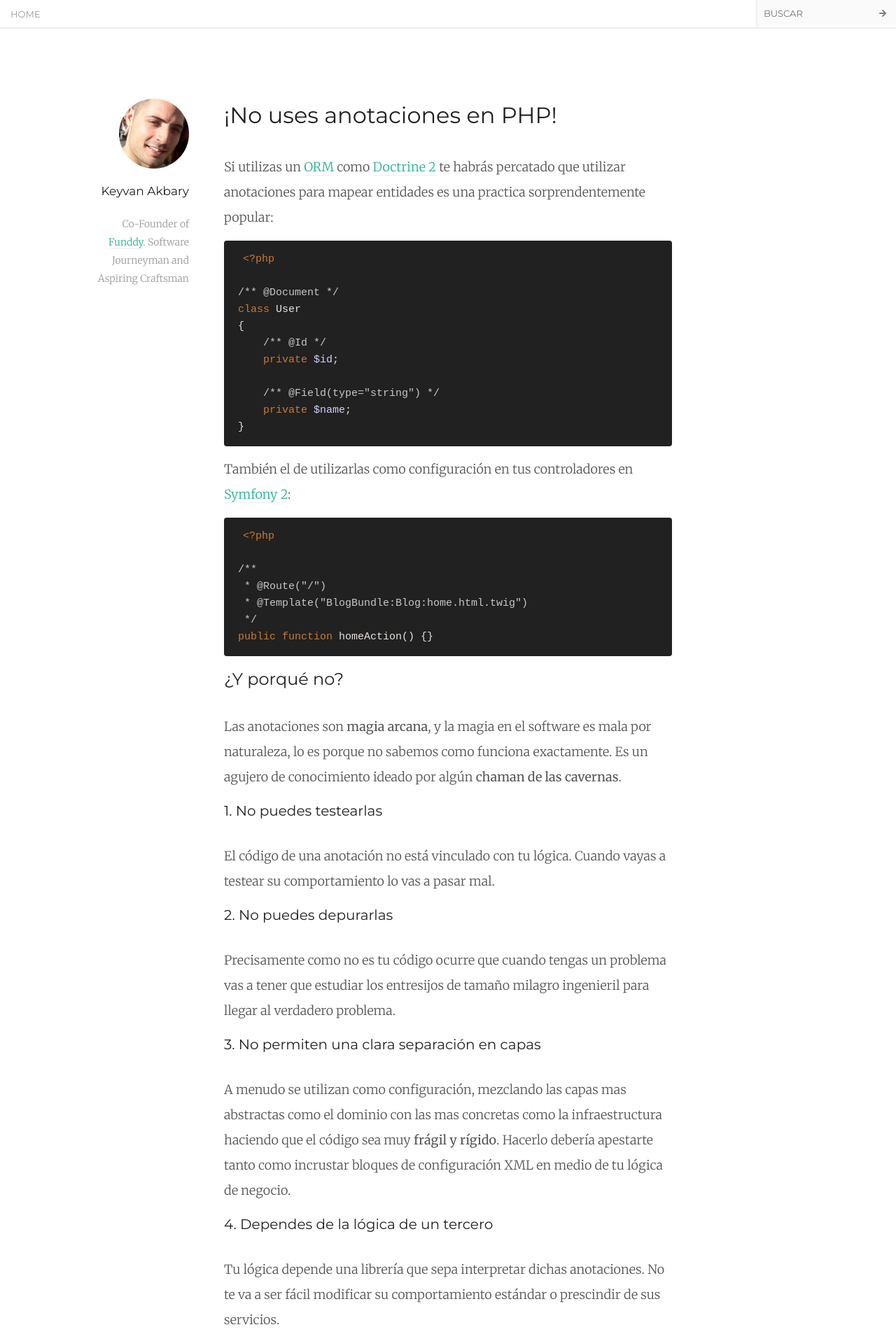
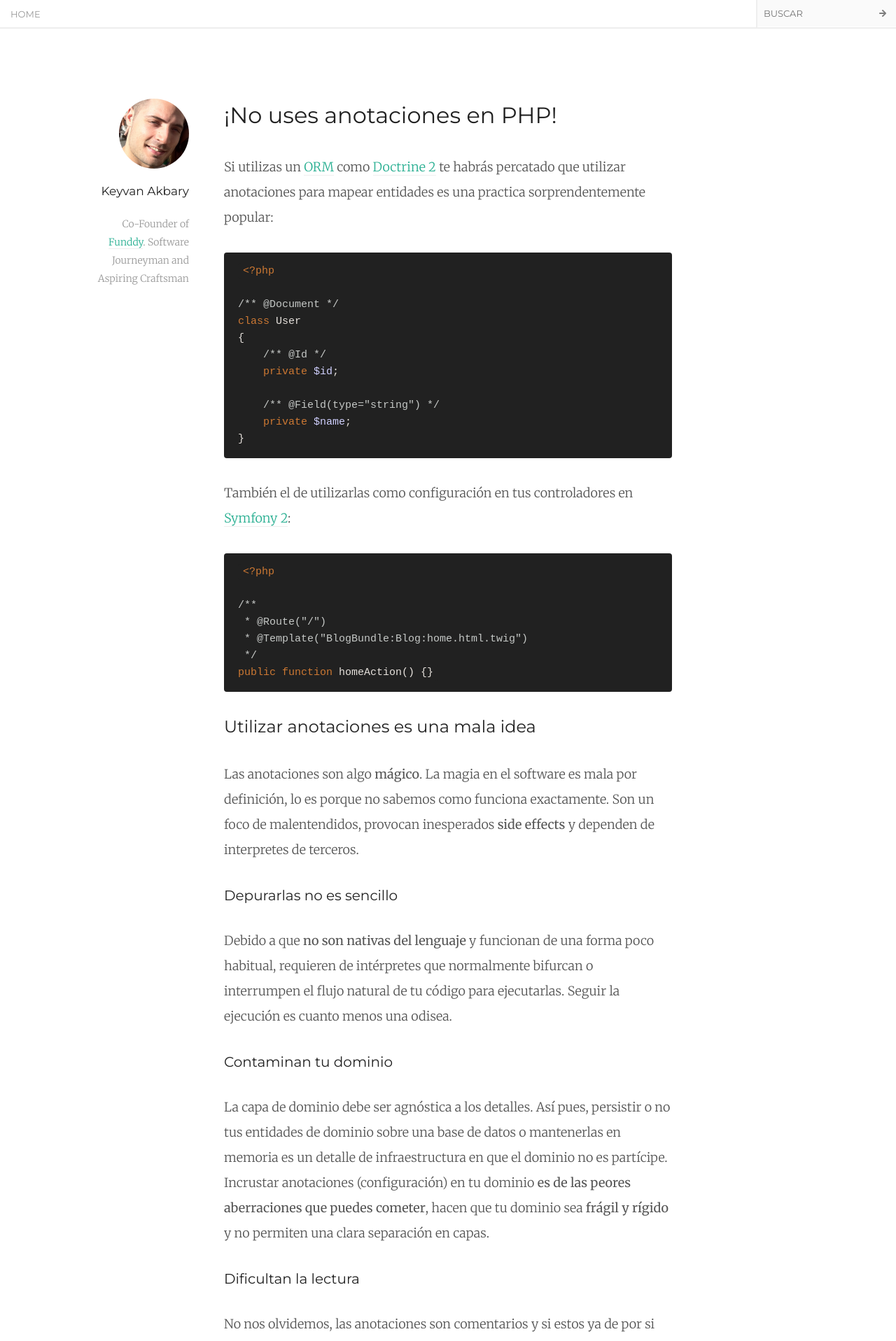
Before and after one commit to keyvanakbary/keyvanakbary.com, a Jekyll site: the page built from _posts/2013-08-25-no-uses-anotaciones-en-php.md, in a window 1280 px wide. Shown: the top 1917 px of the page at 70% size. Built offline with Jekyll 4.4.1, drawn with Linux system fonts in a browser that asks for light colours; nearby versions of some CDN libraries; Markdown is read by kramdown in place of the engine named in the settings; comment, search, counter and statistics services are not loaded; some of the changed text lies outside the part shown.

Commit message:
Improved performance. Fixed CSS. Updated annotations article

```diff
--- a/_layouts/default.html
+++ b/_layouts/default.html
@@ -41,7 +41,7 @@
 
         <div id="author" class="rounded">
             <a class="portrait" href="https://twitter.com/keyvanakbary">
-                <img src="/assets/images/keyvan2.png" alt="portrait">
+                <img src="/assets/images/keyvan.png" alt="portrait">
             </a>
             <p class="name">Keyvan Akbary</p>
             <p class="bio">Co-Founder of <a href="https://funddy.com" target="_blank">Funddy</a>. Software Journeyman and Aspiring Craftsman</p>
--- a/_posts/2013-08-25-no-uses-anotaciones-en-php.md
+++ b/_posts/2013-08-25-no-uses-anotaciones-en-php.md
@@ -2,7 +2,7 @@
 layout: post
 title: "¡No uses anotaciones en PHP!"
 description:
-    Las anotaciones son magia arcana, y la magia en el software es mala por naturaleza, lo es porque no sabemos como funciona exactamente. Es un agujero de conocimiento ideado por algún chaman de las cavernas.
+    Las anotaciones son algo mágico. La magia en el software es mala por definición, lo es porque no sabemos como funciona exactamente. Son un foco de malentendidos, provocan inesperados side effects y dependen de interpretes de terceros.
 ---
 
 Si utilizas un [ORM](http://en.wikipedia.org/wiki/Object-relational_mapping) como [Doctrine 2](http://www.doctrine-project.org/) te habrás percatado que utilizar anotaciones para mapear entidades es una practica sorprendentemente popular:
@@ -33,34 +33,28 @@ También el de utilizarlas como configuración en tus controladores en [Symfony
 public function homeAction() {}
 {% endhighlight %}
 
-### ¿Y porqué no?
-Las anotaciones son **magia arcana**, y la magia en el software es mala por naturaleza, lo es porque no sabemos como funciona exactamente. Es un agujero de conocimiento ideado por algún **chaman de las cavernas**.
+### Utilizar anotaciones es una mala idea
+Las anotaciones son algo **mágico**. La magia en el software es mala por definición, lo es porque no sabemos como funciona exactamente. Son un foco de malentendidos, provocan inesperados **side effects** y dependen de interpretes de terceros.
 
-#### 1. No puedes testearlas
-El código de una anotación no está vinculado con tu lógica. Cuando vayas a testear su comportamiento lo vas a pasar mal.
+#### Depurarlas no es sencillo
+Debido a que **no son nativas del lenguaje** y funcionan de una forma poco habitual, requieren de intérpretes que normalmente bifurcan o interrumpen el flujo natural de tu código para ejecutarlas. Seguir la ejecución es cuanto menos una odisea.
 
-#### 2. No puedes depurarlas
-Precisamente como no es tu código ocurre que cuando tengas un problema vas a tener que estudiar los entresijos de tamaño milagro ingenieril para llegar al verdadero problema.
+#### Contaminan tu dominio
+La capa de dominio debe ser agnóstica a los detalles. Así pues, persistir o no tus entidades de dominio sobre una base de datos o mantenerlas en memoria es un detalle de infraestructura en que el dominio no es partícipe. Incrustar anotaciones (configuración) en tu dominio **es de las peores aberraciones que puedes cometer**, hacen que tu dominio sea **frágil y rígido** y no permiten una clara separación en capas.
 
-#### 3. No permiten una clara separación en capas
-A menudo se utilizan como configuración, mezclando las capas mas abstractas como el dominio con las mas concretas como la infraestructura haciendo que el código sea muy **frágil y rígido**. Hacerlo debería apestarte tanto como incrustar bloques de configuración XML en medio de tu lógica de negocio.
-
-#### 4. Dependes de la lógica de un tercero
-Tu lógica depende una librería que sepa interpretar dichas anotaciones. No te va a ser fácil modificar su comportamiento estándar o prescindir de sus servicios.
-
-#### 5. Dificultan la lectura
-Las anotaciones se mezclan con tu código, entorpeciendo su lectura y convirtiéndolo en un popurrí indescifrable.
+#### Dificultan la lectura
+No nos olvidemos, las anotaciones son comentarios y si estos ya de por si son una fuente de problemas, el hecho de que ejecuten cosas debería hacer saltar todas las alarmas. Las anotaciones se mezclan con tu código, entorpeciendo su lectura y convirtiéndolo en un popurrí indescifrable.
 
 ### Alternativas
-Dado que detrás de las anotaciones, en alguna cueva recóndita y oscura hay código, **siempre va a haber una forma de evitarlas**.
+Dado que detrás de las anotaciones, en algún lugar recóndito, hay código respaldándolas, **siempre va a haber una forma de evitarlas**.
 
-Por ejemplo, enrutar tus controladores con **Symfony 2** es tan sencillo como crear un fichero YAML con la configuración:
+Por ejemplo, en **Symfony 2** liberar a tus controlador de la configuración de enrutado es tan sencillo como crear un fichero YAML:
 
     home:
         pattern: /
         defaults: { _controller: Bundle:Controller:home }
 
-De la misma forma, en **Doctrine 2** puedes separar la lógica de tus entidades de la información de mapeo:
+De la misma forma, **Doctrine 2** permite separar tu dominio de los detalles de persistencia a través de ficheros de mapeo:
 
     Documents\User:
         db: documents
--- a/css/main.css
+++ b/css/main.css
@@ -53,7 +53,7 @@ h1, h2, h3, h4, h5,
 }
 
 p, .post ul, .post ol {
-    margin: 0 0 15px 0;
+    margin: 0 0 5% 0;
 }
 
 a {
@@ -144,7 +144,7 @@ hr {
 }
 
 pre, code {
-    margin: 0 0 15px 0;
+    margin: 0 0 5% 0;
     font: 400 15px/24px monospace;
     color: #c5c8c6;
     background: #212121;
```
Also changed, not shown: assets/images/keyvan.png.
